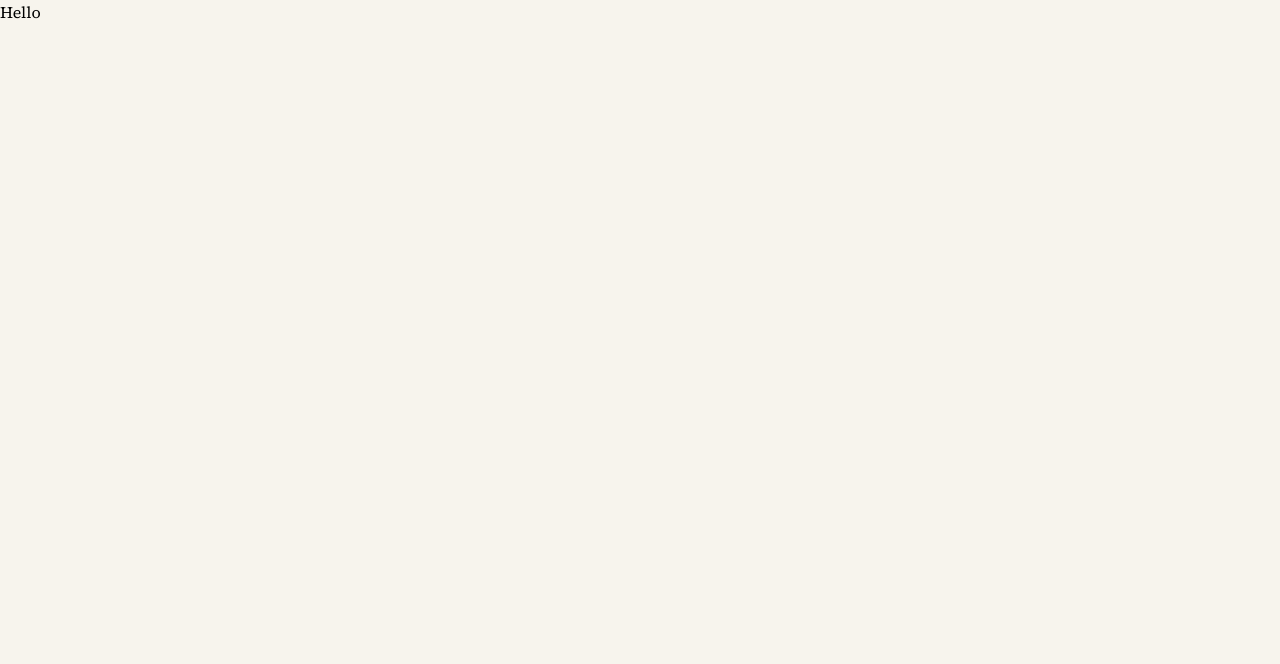
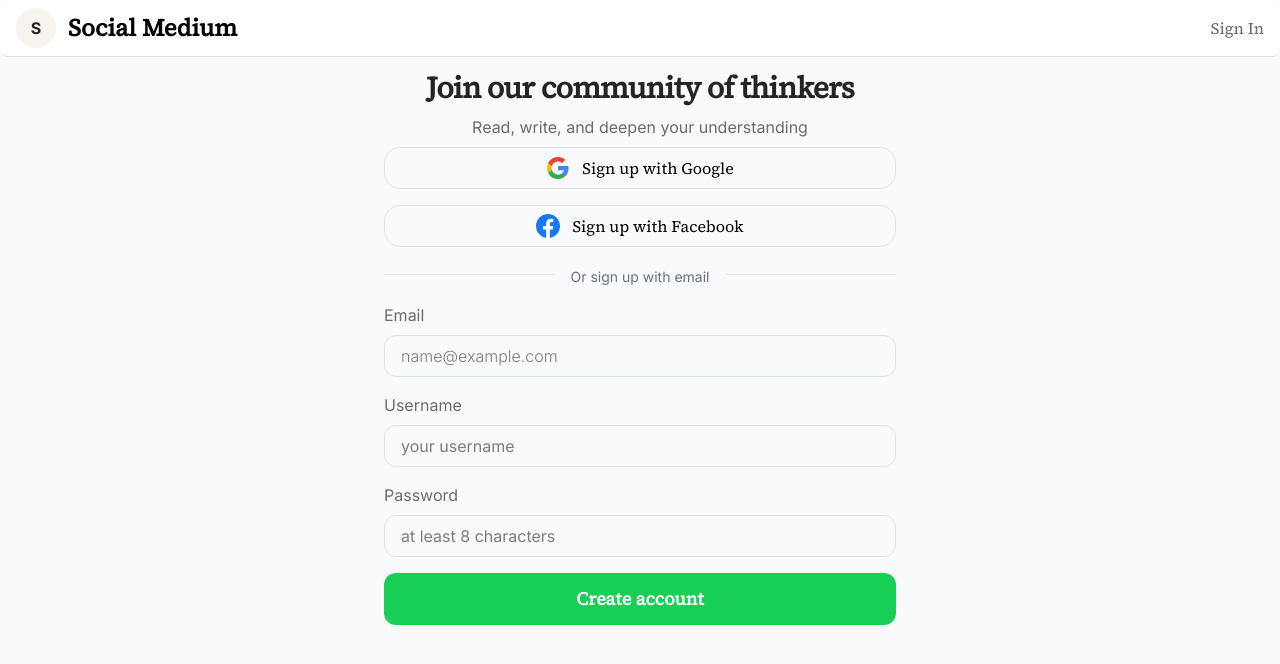
Before and after one commit to mohamedmegahed168/social-medium, a Next.js app: page /SignUp in a window 1280 px wide. Shown: the top 664 px of the page. Built offline with nearby package versions, Linux system fonts and the light colour scheme; a web font is replaced by a local one.

Commit message:
setting up sign in and up

```diff
--- /dev/null
+++ b/app/SignIn/page.tsx
@@ -0,0 +1,80 @@
+import Link from "next/link";
+import GoogleIcon from "@/components/GoogleIcon";
+import FacebookIcon from "@/components/FacebookIcon";
+export default function SignIn() {
+  return (
+    <div className="bg-gray-50 min-h-screen h-full flex flex-col">
+      <header className="bg-white border-b border-[#dce5df] flex justify-between items-center px-6 py-3 ">
+        <div>
+          <Link href="/" className="text-xl md:text-2xl font-bold">
+            {" "}
+            Social Medium{" "}
+          </Link>
+        </div>
+        <div className="flex gap-2">
+          <p> Don&apos;t have an account? </p>
+          <Link href="/SignUp"> Sign up</Link>
+        </div>
+      </header>
+      <main className="flex-1 flex flex-col items-center px-6">
+        <div className="max-w-lg w-full flex flex-col gap-5 py-5 ">
+          <div className="text-center flex flex-col gap-3">
+            <h1 className="text-4xl leading-tight tracking-tight font-semibold">
+              {" "}
+              Welcome Back
+            </h1>
+            <p className="text-secondary">
+              Sign in to access your personalized stories, bookmarks, and more.{" "}
+            </p>
+          </div>
+          <div className="flex flex-col gap-3">
+            <button className="bg-white px-3 py-2 flex items-center justify-center rounded-2xl gap-2  ">
+              <GoogleIcon /> Sign in with google
+            </button>
+            <button className="bg-white px-3 py-2 flex items-center justify-center rounded-2xl gap-2">
+              <FacebookIcon />
+              Sign in with facebook
+            </button>
+          </div>
+          <div className="relative flex items-center justify-center py-2">
+            <div className="absolute inset-0 flex items-center">
+              <div className="w-full border-t border-gray-200" />
+            </div>
+            <div className="relative bg-gray-50 px-4 text-sm text-gray-500">
+              Or sign up with email
+            </div>
+          </div>
+          <form className="flex flex-col gap-3">
+            <div className="flex flex-col">
+              <label htmlFor="email" className="text-secondary">
+                email:
+              </label>
+              <input
+                id="email"
+                placeholder="username@example.com"
+                required
+                className="bg-white outline-none border border-[#dce5df] px-3 py-2 font-light rounded-xl"
+              />
+            </div>
+            <div className="flex flex-col">
+              <label htmlFor="password" className="text-secondary">
+                password:
+              </label>
+              <input
+                id="password"
+                placeholder="At least 6 characters"
+                required
+                className="outline-none bg-white px-3 py-2 border border-[#dce5df] rounded-xl font-light"
+              />
+            </div>
+          </form>
+          <div className="flex flex-col">
+            <button className="bg-greenish text-white px-3 py-2 rounded-2xl">
+              Sign in
+            </button>
+          </div>
+        </div>
+      </main>
+    </div>
+  );
+}
--- a/app/SignUp/page.tsx
+++ b/app/SignUp/page.tsx
@@ -1,7 +1,127 @@
+import FacebookIcon from "@/components/FacebookIcon";
+import GoogleIcon from "@/components/GoogleIcon";
+import Link from "next/link";
 export default function SignUp() {
   return (
-    <div>
-      <h1> Hello </h1>
+    <div className="bg-gray-50 min-h-screen h-full flex flex-col gap-2">
+      <header className="bg-white border-b border-solid border-[#dce5df] rounded-lg px-4 py-2 flex justify-between ">
+        <div className="flex items-center gap-3">
+          <span className="inline-flex items-center justify-center w-10 h-10 rounded-full bg-[var(--color-light)] text-[var(--color-primary)] font-bold">
+            S
+          </span>
+          <Link
+            href="/"
+            className="text-xl sm:text-2xl font-semibold leading-none"
+          >
+            Social Medium
+          </Link>
+        </div>
+        <div className="flex items-center gap-3">
+          <Link
+            href="/SignIn"
+            className="text-sm sm:text-base font-medium text-[var(--color-secondary)] hover:text-[var(--color-primary)]"
+          >
+            Sign In
+          </Link>
+        </div>
+      </header>
+      <main className="flex flex-col items-center flex-1 px-3 py-1">
+        <div className="w-full max-w-lg">
+          <div className="flex flex-col text-center">
+            <h1 className="text-3xl  font-bold leading-tight tracking-tight text-[var(--color-primary)]">
+              Join our community of thinkers
+            </h1>
+            <p className="text-[var(--color-secondary)] mt-2 text-sm sm:text-base">
+              Read, write, and deepen your understanding
+            </p>
+          </div>
+          <div className="  py-2">
+            <div className="flex flex-col gap-4">
+              <button
+                type="button"
+                className="w-full border border-[#dce5df] px-4 py-2 rounded-2xl flex items-center justify-center gap-3 hover:shadow-sm transition-shadow"
+              >
+                <GoogleIcon />
+                <span className="text-sm sm:text-base">
+                  Sign up with Google
+                </span>
+              </button>
+              <button
+                type="button"
+                className="w-full border border-[#dce5df] px-4 py-2 rounded-2xl flex items-center justify-center gap-3 hover:shadow-sm transition-shadow"
+              >
+                <FacebookIcon />
+                <span className="text-sm sm:text-base">
+                  Sign up with Facebook
+                </span>
+              </button>
+
+              <div className="relative flex items-center justify-center pt-1">
+                <div className="absolute inset-0 flex items-center">
+                  <div className="w-full border-t border-gray-200" />
+                </div>
+                <div className="relative bg-gray-50 px-4 text-sm text-gray-500">
+                  Or sign up with email
+                </div>
+              </div>
+
+              <form className="flex flex-col gap-4">
+                <div className="flex flex-col gap-2">
+                  <label
+                    htmlFor="email"
+                    className="text-[var(--color-secondary)]"
+                  >
+                    Email
+                  </label>
+                  <input
+                    type="email"
+                    placeholder="name@example.com"
+                    required
+                    id="email"
+                    className="resize-none overflow-hidden text-base font-light outline-none border border-[#dce5df] rounded-xl px-4 py-2 focus:border-[var(--color-greenish)] focus:ring-1 focus:ring-[var(--color-greenish)] focus:ring-opacity-20"
+                  />
+                </div>
+                <div className="flex flex-col gap-2">
+                  <label
+                    htmlFor="userName"
+                    className="text-[var(--color-secondary)]"
+                  >
+                    Username
+                  </label>
+                  <input
+                    type="text"
+                    placeholder="your username"
+                    required
+                    id="userName"
+                    className="outline-none border border-[#dce5df] rounded-xl px-4 py-2 focus:border-[var(--color-greenish)] focus:ring-1 focus:ring-[var(--color-greenish)] focus:ring-opacity-20"
+                  />
+                </div>
+                <div className="flex flex-col gap-2">
+                  <label
+                    htmlFor="password"
+                    className="text-[var(--color-secondary)]"
+                  >
+                    Password
+                  </label>
+                  <input
+                    type="password"
+                    placeholder="at least 8 characters"
+                    id="password"
+                    required
+                    className="rounded-xl outline-none border border-[#dce5df] px-4 py-2 focus:border-[var(--color-greenish)] focus:ring-1 focus:ring-[var(--color-greenish)] focus:ring-opacity-20"
+                  />
+                </div>
+                <button
+                  type="submit"
+                  className="w-full px-4 py-3 bg-[var(--color-greenish)] text-white text-lg rounded-xl font-semibold transition-colors hover:brightness-95 focus:outline-none focus:ring-2 focus:ring-[var(--color-greenish)] focus:ring-opacity-30"
+                >
+                  Create account
+                </button>
+              </form>
+            </div>
+          </div>
+        </div>
+      </main>
     </div>
   );
 }
--- /dev/null
+++ b/components/FacebookIcon.tsx
@@ -0,0 +1,14 @@
+export default function FacebookIcon() {
+  return (
+    <svg
+      className="size-6"
+      viewBox="0 0 24 24"
+      xmlns="http://www.w3.org/2000/svg"
+    >
+      <path
+        d="M24 12.073c0-6.627-5.373-12-12-12s-12 5.373-12 12c0 5.99 4.388 10.954 10.125 11.854v-8.385H7.078v-3.47h3.047V9.43c0-3.007 1.792-4.669 4.533-4.669 1.312 0 2.686.235 2.686.235v2.953H15.83c-1.491 0-1.956.925-1.956 1.874v2.25h3.328l-.532 3.47h-2.796v8.385C19.612 23.027 24 18.062 24 12.073z"
+        fill="#1877F2"
+      />
+    </svg>
+  );
+}
--- /dev/null
+++ b/components/GoogleIcon.tsx
@@ -0,0 +1,26 @@
+export default function GoogleIcon() {
+  return (
+    <svg
+      className="size-6"
+      viewBox="0 0 24 24"
+      xmlns="http://www.w3.org/2000/svg"
+    >
+      <path
+        d="M22.56 12.25c0-.78-.07-1.53-.2-2.25H12v4.26h5.92c-.26 1.37-1.04 2.53-2.21 3.31v2.77h3.57c2.08-1.92 3.28-4.74 3.28-8.09z"
+        fill="#4285F4"
+      />
+      <path
+        d="M12 23c2.97 0 5.46-.98 7.28-2.66l-3.57-2.77c-.98.66-2.23 1.06-3.71 1.06-2.86 0-5.29-1.93-6.16-4.53H2.18v2.84C3.99 20.53 7.7 23 12 23z"
+        fill="#34A853"
+      />
+      <path
+        d="M5.84 14.09c-.22-.66-.35-1.36-.35-2.09s.13-1.43.35-2.09V7.07H2.18C1.43 8.55 1 10.22 1 12s.43 3.45 1.18 4.93l2.85-2.22.81-.62z"
+        fill="#FBBC05"
+      />
+      <path
+        d="M12 5.38c1.62 0 3.06.56 4.21 1.64l3.15-3.15C17.45 2.09 14.97 1 12 1 7.7 1 3.99 3.47 2.18 7.07l3.66 2.84c.87-2.6 3.3-4.53 6.16-4.53z"
+        fill="#EA4335"
+      />
+    </svg>
+  );
+}
--- a/components/NavBar.tsx
+++ b/components/NavBar.tsx
@@ -33,8 +33,8 @@ function NavBar() {
         <div className="hidden md:block md:flex md:gap-6">
           <Link href="/#discover"> Discover </Link>
           <Link href="/contact"> Contact </Link>
-          <Link href="/signIn"> Sign in </Link>
-          <Link href="signUp"> Get started </Link>
+          <Link href="/SignIn"> Sign in </Link>
+          <Link href="/SignUp"> Get started </Link>
         </div>
         {isOpen ? (
           <X className="block md:hidden cursor-pointer" onClick={controlOpen} />
```
Also changed, not shown: app/Dashboard/page.tsx (added).
